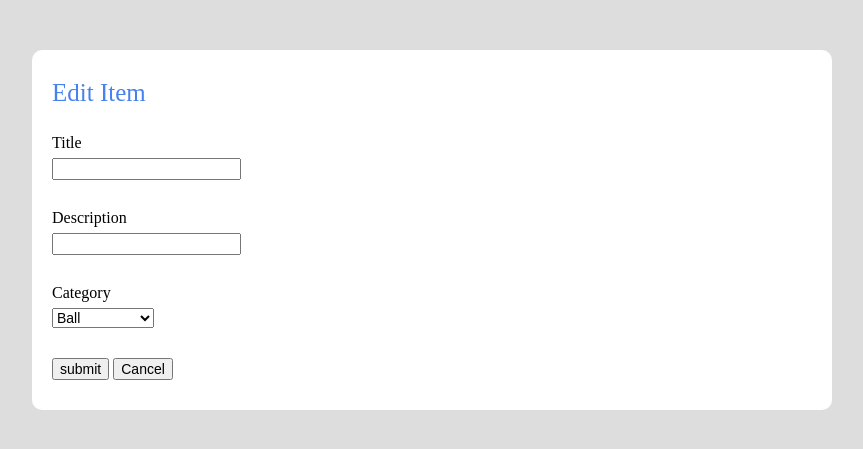
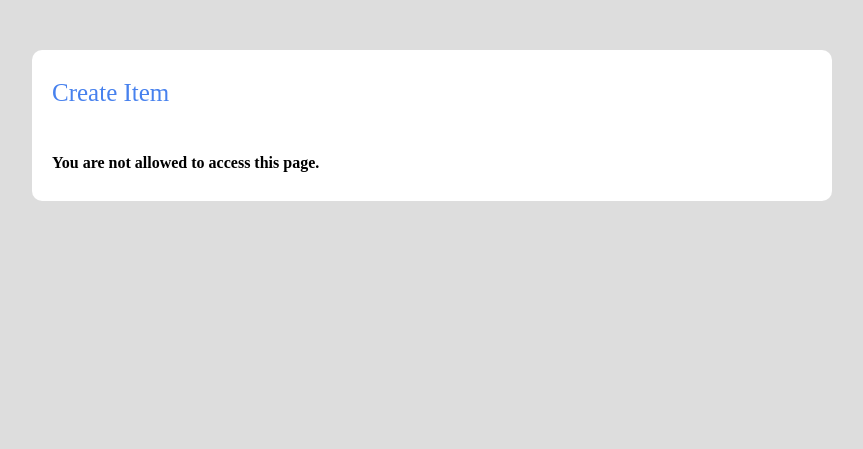
Before and after one commit to jumpman233/catalog-webapp, a Flask app: page /catelog/new/ in a window 1280 px wide. Shown: the part 80-529 px from the top of the page, without its empty margins (208-1071 px from the left). Run offline with Flask 2, Linux system fonts and the light colour scheme; data comes from the database, SQL or seed files in the repository; both versions use the stored data as it was after the commit; some libraries are stand-ins or nearby versions.

Commit message:
add validates and access controll.

```diff
--- a/server.py
+++ b/server.py
@@ -118,7 +118,6 @@ def catelogJSON():
         for j in items:
             if j.category_id == i.id:
                 temp = j.serialize
-                temp['cat_id'] = i.id
                 li += [temp]
         temp = i.serialize
         if len(li) > 0:
@@ -225,6 +224,10 @@ access_token=%s' % response['access_token']
 def newItem():
     """Create a new item."""
     if request.method == 'POST':
+        if request.form['name'].strip() == '':
+            flash('item create failed: name is empty!')
+            return redirect(url_for('newItem'))
+
         category = session.query(
             Category).filter_by(
             name=request.form['category']).one()
@@ -234,15 +237,12 @@ def newItem():
         ifItem = session.query(Item).filter_by(
             category_id=ifCategory.id,
             name=request.form['name']).all()
-        if (len(ifItem) > 0 and (item.id != ifItem[0].id)):
-            flash('item(%s) edit failed: item(%s) \
+        if (len(ifItem) > 0):
+            flash('item create failed: item(%s) \
                 is already exist in category(%s)' % (
-                    item.name,
                     ifItem[0].name,
                     ifCategory.name))
-            return redirect(url_for(
-                'categoryList',
-                category_name=category_name))
+            return redirect(url_for('catelog'))
 
         newItem = Item(
             name=request.form['name'],
@@ -260,7 +260,10 @@ def newItem():
             item_name=newItem.name))
     else:
         all_category = session.query(Category).all()
-        return render_template('new-item.html', all_category=all_category)
+        return render_template(
+            'new-item.html',
+            all_category=all_category,
+            isLogin=checkLogin())
 
 
 @app.route(
@@ -274,6 +277,13 @@ def editItem(category_name, item_name):
         category_id=category.id).one()
 
     if request.method == 'POST':
+        if request.form['name'].strip() == '':
+            flash('item create failed: name is empty!')
+            return redirect(url_for(
+                'editItem',
+                category_name=category_name,
+                item_name=item_name))
+
         ifCategory = session.query(Category).filter_by(
             name=request.form['category']).one()
         ifItem = session.query(Item).filter_by(
@@ -314,7 +324,8 @@ def editItem(category_name, item_name):
             'edit.html',
             item=item,
             all_category=all_category,
-            category_name=category.name)
+            category_name=category.name,
+            isLogin=checkLogin())
 
 
 @app.route(
@@ -338,7 +349,8 @@ def deleteItem(category_name, item_name):
         return render_template(
             'dele-item.html',
             item_name=item_name,
-            category_name=category_name)
+            category_name=category_name,
+            isLogin=checkLogin())
 
 
 if __name__ == '__main__':
--- a/static/css/style.css
+++ b/static/css/style.css
@@ -145,3 +145,9 @@ a.login-github{
     padding: 10px 20px;
     border-radius: 5px;
 }
+
+
+.no-access{
+    margin-top: 50px;
+    font-weight: bold;
+}
--- a/templates/dele-item.html
+++ b/templates/dele-item.html
@@ -3,6 +3,7 @@
 {% block body %}
     <h3 class="page-section-title">Delete Item</h3>
 
+    {% if isLogin %}
     <form action="{{ url_for('deleteItem', category_name = category_name, item_name = item_name) }}" method="POST" class="page-form">
         <div class="form-item">
             <p>Are you sure you want to delete item: <strong>{{ item_name }}</strong>?</p>
@@ -13,4 +14,7 @@
             <button><a href="{{ url_for('catelog') }}">Cancel</a></button>
         </div>
     </form>
+    {% else %}
+    <p class="no-access">You are not allowed to access this page.</p>
+    {% endif %}
 {% endblock %}
--- a/templates/edit.html
+++ b/templates/edit.html
@@ -3,10 +3,11 @@
 {% block body %}
     <h3 class="page-section-title">Edit Item</h3>
 
+    {% if isLogin %}
     <form action="{{ url_for('editItem', category_name = category_name, item_name = item.name) }}" method="POST" class="page-form">
         <div class="form-item">
             <label for="name">Title</label>
-            <input type="text" name="name" value="{{item.name}}"/>
+            <input type="text" name="name" value="{{item.name}}" required />
         </div>
 
         <div class="form-item">
@@ -29,6 +30,9 @@
         </div>
 
     </form>
+    {% else %}
+    <p class="no-access">You are not allowed to access this page.</p>
+    {% endif %}
 {% endblock %}
 
 <h2>Edit Item</h2>
--- a/templates/new-item.html
+++ b/templates/new-item.html
@@ -1,17 +1,18 @@
 {% extends "layout.html" %}
 
 {% block body %}
-    <h3 class="page-section-title">Edit Item</h3>
+    <h3 class="page-section-title">Create Item</h3>
 
+    {% if isLogin %}
     <form action="{{ url_for('newItem') }}" class="page-form" method="POST">
         <div class="form-item">
             <label for="name">Title</label>
-            <input type="text" name="name"/>
+            <input type="text" name="name" id="name" required="required" />
         </div>
 
         <div class="form-item">
             <label for="description">Description</label>
-            <input type="text" name="description"/>
+            <input type="text" name="description" id="description" />
         </div>
 
         <div class="form-item">
@@ -28,4 +29,7 @@
             <button><a href="{{ url_for('catelog') }}">Cancel</a></button>
         </div>
     </form>
+    {% else %}
+    <p class="no-access">You are not allowed to access this page.</p>
+    {% endif %}
 {% endblock %}
```
Also changed, not shown: catelog.db.
